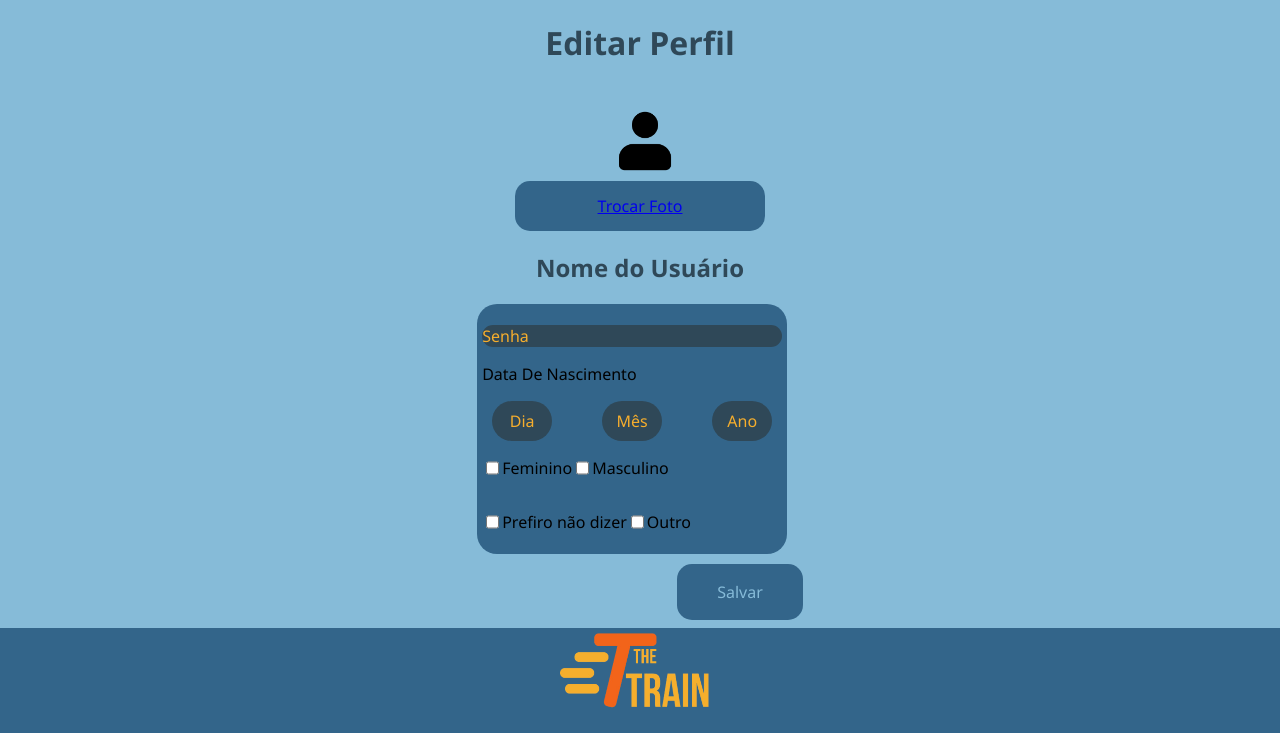
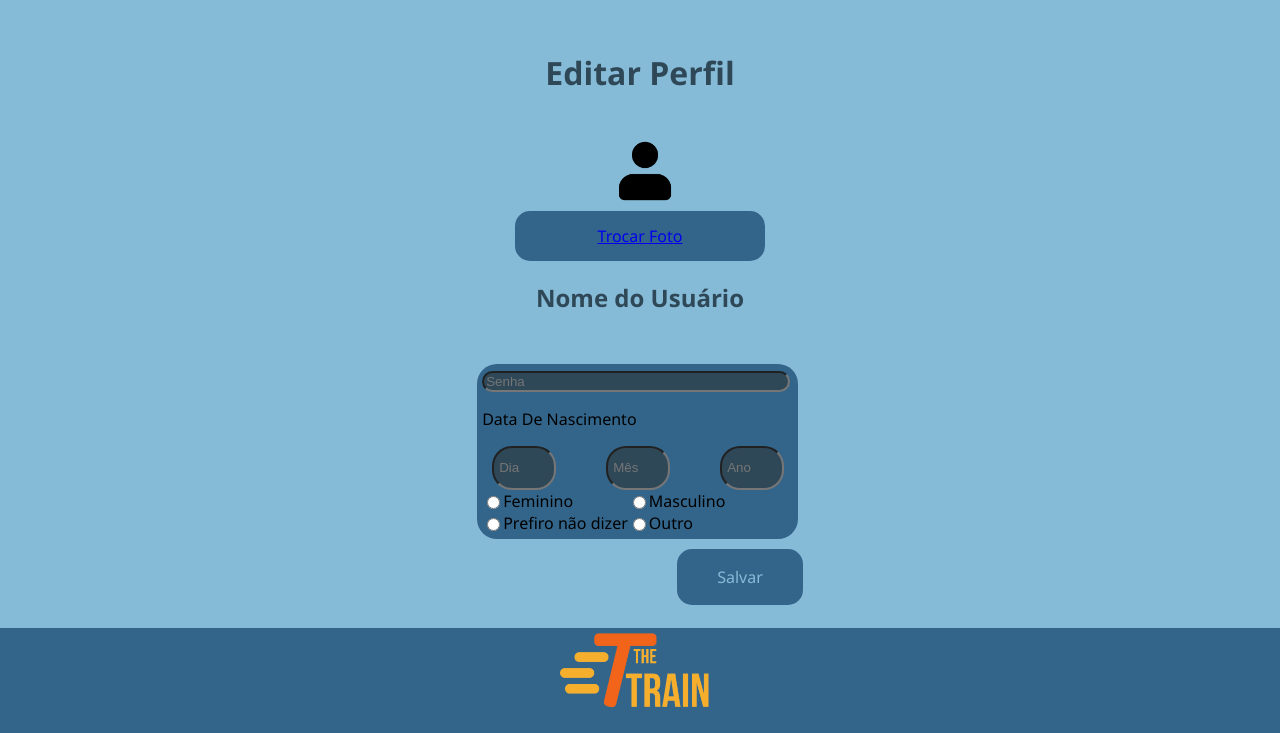
Before and after one commit to Guilherme731/the_train, a PHP site: page /config/editaPerfilFuncionario.html in a window 1280 px wide. Shown: the part 67-800 px from the top of the page. Run offline with PHP 8.4, Linux system fonts and the light colour scheme.

Commit message:
Interação da senha, data de nascimento e genero

```diff
--- a/config/editaPerfilFuncionario.html
+++ b/config/editaPerfilFuncionario.html
@@ -35,36 +35,48 @@
 
         <div class="central">
             <div id="informacoesPessoais">
-                <div id="senha">
-                    <p>Senha</p>
-                </div>
+
+                <input type="password" name="senha" id="senha" placeholder="Senha" required>
+
 
                 <p>Data De Nascimento</p>
 
                 <div class="flex">
-                    <div id="dataNascimentoDia">
-                        <p>Dia</p>
-                    </div>
-                    <div class="dataNascimentoMesAno">
-                        <p>Mês</p>
-                    </div>
-                    <div class="dataNascimentoMesAno">
-                        <p>Ano</p>
-                    </div>
+                    <input type="text" name="Dia" id="dataNascimentoDia" placeholder="Dia" required>
+
+                    <input type="text" name="Mes" class="dataNascimentoMesAno" placeholder="Mês" required>
+
+                    <input type="text" name="Ano" class="dataNascimentoMesAno" placeholder="Ano" required>
                 </div>
 
                 <div class="flex">
-                    <input type="checkbox">
-                    <p>Feminino</p>
-                    <input type="checkbox">
-                    <p>Masculino</p>
+
+                    <div>
+                        <div class="flex">
+                            <input type="radio" id="Feminino" name="genero" value="Feminino">
+                            <label for="Feminino">Feminino</label>
+                        </div>
+
+                        <div class="flex">
+                            <input type="radio" id="PrefiroNaoDizer" name="genero" value="PrefiroNaoDizer">
+                            <label for="PrefiroNaoDizer">Prefiro não dizer</label>
+                        </div>
+                    </div>
+
+                    <div>
+                        <div class="flex">
+                            <input type="radio" id="Masculino" name="genero" value="Masculino">
+                            <label for="Masculino">Masculino</label>
+                        </div>
+
+                        <div class="flex">
+                            <input type="radio" id="Outro" name="genero" value="Outro">
+                            <label for="Outro">Outro</label>
+                        </div>
+                    </div>
+
                 </div>
-                <div class="flex">
-                    <input type="checkbox">
-                    <p>Prefiro não dizer</p>
-                    <input type="checkbox">
-                    <p>Outro</p>
-                </div>
+
             </div>
 
             <div class="flex">
--- a/style/style.css
+++ b/style/style.css
@@ -194,6 +194,7 @@ body {
 }
 
 .central{
+    padding-top: 30px;
     display: grid;
     justify-content: center;
 }
@@ -211,7 +212,7 @@ body {
 #informacoesPessoais{
     background-color: #33658a;
     border-radius: 20px;
-    width: 300px;
+    width: 311px;
     padding: 5px;
 }
 
@@ -219,6 +220,7 @@ body {
     background-color:#2f4858;
     color: #f6ae2d;
     border-radius: 20px;
+    width: 300px;
 }
 
 #dataNascimentoDia{
```
